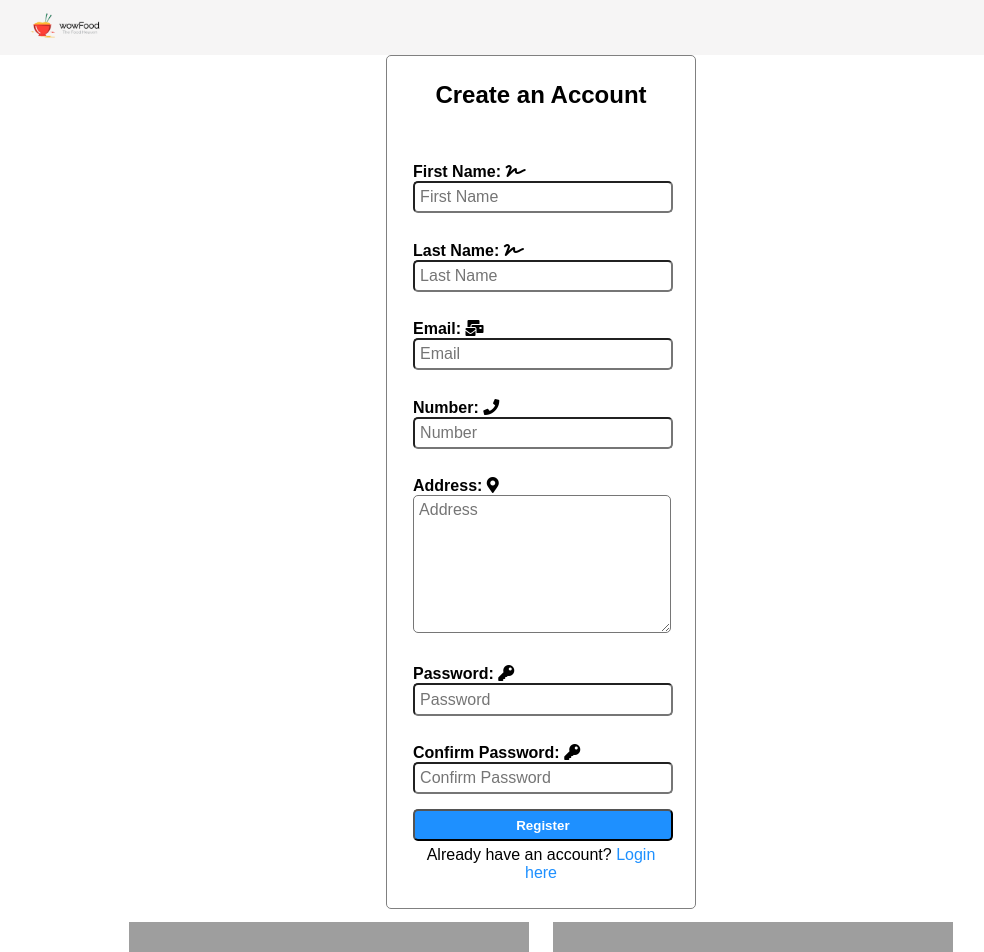
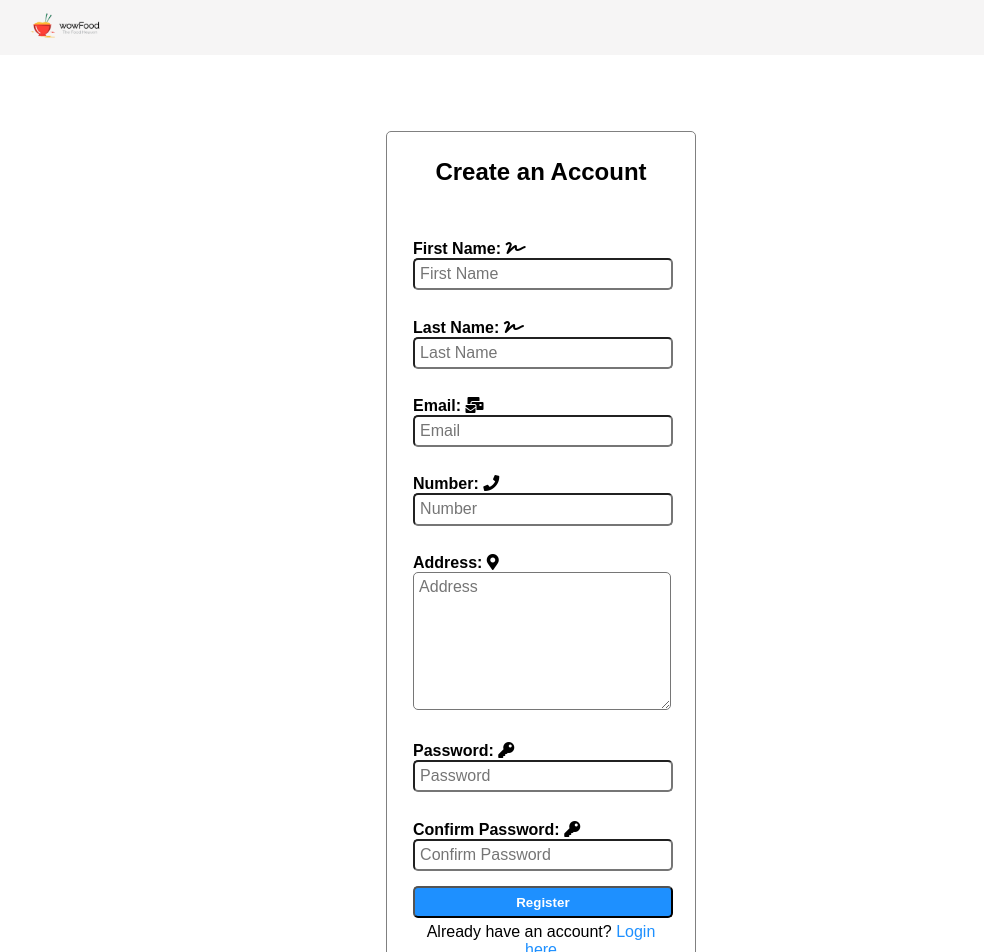
Before and after one commit to Hannan84/Food_Order, a PHP site: page /user_reg.php in a window 1280 px wide. Shown: the top 952 px of the page, without its empty margins (99-1083 px from the left). Run offline with PHP 8.4, Linux system fonts and the light colour scheme; some libraries are stand-ins or nearby versions; grey boxes are pictures that could not be loaded.

Commit message:
changes some css

```diff
--- a/css/style.css
+++ b/css/style.css
@@ -290,7 +290,7 @@ fieldset{
 .form-container{
     border: 1px solid grey;
     width: 20%;
-    margin: 0 auto;
+    margin: 6% auto;
     padding: 2%;
     border-radius: 5px;
 }
```
